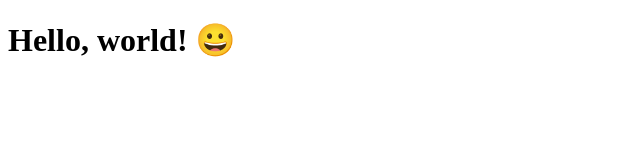
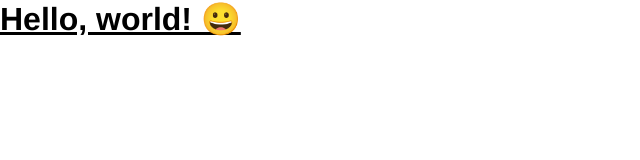
Before and after one commit to johnkrator/test_app_deployment, a plain HTML site: page index.html in a window 1280 px wide. Shown: the whole page, without its empty margins (0-640 px from the left). Drawn offline with Linux system fonts and the light colour scheme.

Commit message:
update html styles

```diff
--- a/index.html
+++ b/index.html
@@ -6,6 +6,7 @@
           content="width=device-width, user-scalable=no, initial-scale=1.0, maximum-scale=1.0, minimum-scale=1.0">
     <meta http-equiv="X-UA-Compatible" content="ie=edge">
     <title>Test App Deployment</title>
+    <link rel="stylesheet" href="styles.css">
 </head>
 <body>
 <h1>Hello, world! 😀</h1>
--- /dev/null
+++ b/styles.css
@@ -0,0 +1,13 @@
+*{
+    padding: 0;
+    margin: 0;
+    box-sizing: border-box;
+}
+
+body, html{
+    font-family: helvetica, sans-serif;
+}
+
+h1{
+    text-decoration: underline;
+}
```
